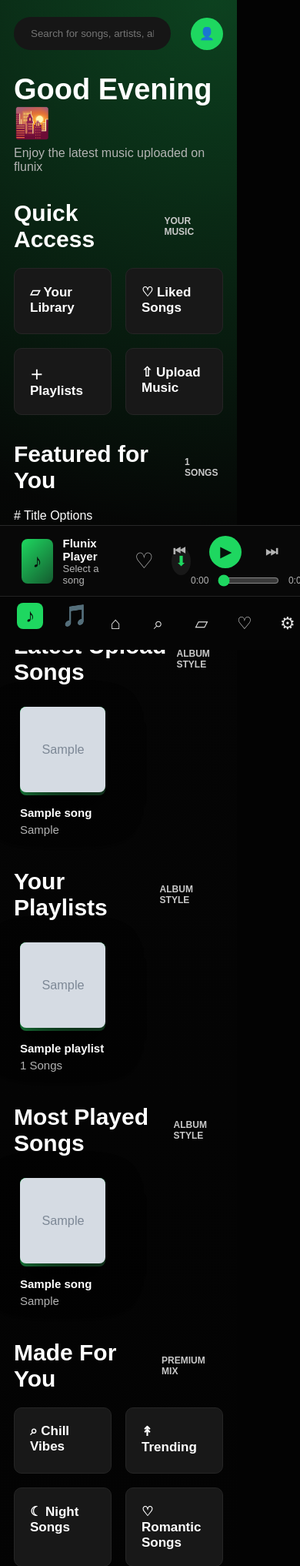
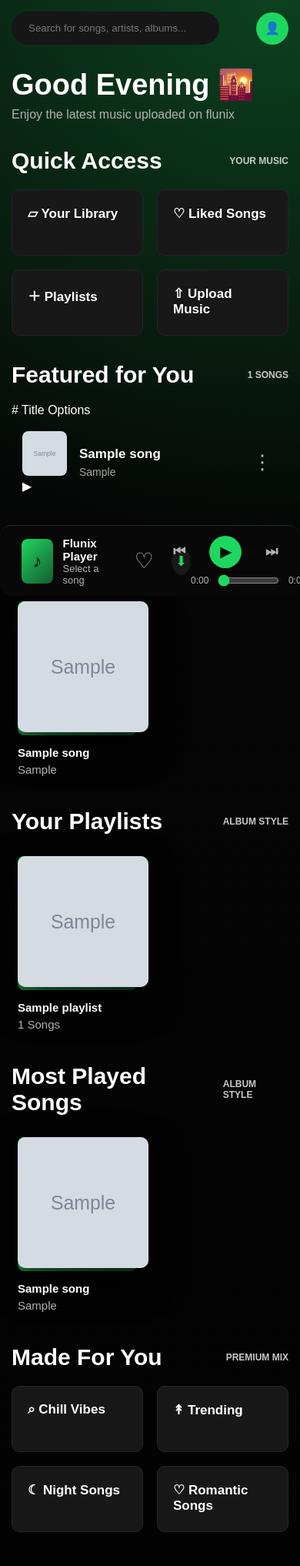
Before and after one commit to flunixmusic/flunix, a Flask app: page / in a window 390 px wide. Shown: the top 2034 px of the page at 77% size. Run offline with Flask 3, Linux system fonts and the light colour scheme; tables that the repository leaves empty hold one stand-in row (values such as "Sample post"); grey boxes marked "Sample" are stand-in pictures.

Commit message:
Mobile UI update

```diff
--- a/static/css/style.css
+++ b/static/css/style.css
@@ -1313,3 +1313,148 @@ audio{
     width: 100% !important;
   }
 }
+@media (max-width: 768px) {
+  body {
+    background: #0b0b0b;
+    color: white;
+  }
+
+  .sidebar {
+    display: none;
+  }
+
+  .settings-link,
+  .admin-link,
+  .brand-bottom {
+    display: none !important;
+  }
+
+  .main-content {
+    width: 100%;
+    margin: 0;
+    padding: 16px;
+    padding-bottom: 110px;
+  }
+
+  .songs-grid,
+  .playlist-grid,
+  .library-grid {
+    display: flex;
+    overflow-x: auto;
+    gap: 18px;
+    scroll-snap-type: x mandatory;
+  }
+
+  .song-card,
+  .playlist-card,
+  .library-card {
+    min-width: 170px;
+    background: transparent;
+  }
+
+  .song-card img,
+  .playlist-card img {
+    width: 170px;
+    height: 170px;
+    border-radius: 8px;
+    object-fit: cover;
+  }
+
+  .bottom-nav {
+    position: fixed;
+    bottom: 0;
+    left: 0;
+    right: 0;
+    background: #050505;
+    display: flex;
+    justify-content: space-around;
+    padding: 10px 0 14px;
+    z-index: 999;
+  }
+
+  .bottom-nav a {
+    color: #bbb;
+    text-decoration: none;
+    font-size: 13px;
+    text-align: center;
+  }
+
+  .bottom-nav a.active {
+    color: white;
+  }
+}
+/* =========================
+   MOBILE APP UI (FLUNIX)
+========================= */
+
+.mobile-bottom-nav{
+    display:none;
+}
+
+@media screen and (max-width:768px){
+
+    body{
+        background:#000;
+        overflow-x:hidden;
+    }
+
+    /* Sidebar hide */
+    .sidebar{
+        display:none !important;
+    }
+
+    /* Main content full width */
+    .main-content{
+        width:100% !important;
+        margin:0 !important;
+        padding:15px !important;
+        padding-bottom:180px !important;
+    }
+
+    /* Song cards horizontal */
+    .songs-grid,
+    .playlist-grid,
+    .library-grid,
+    .albums-grid,
+    .artists-grid{
+        display:flex !important;
+        gap:15px;
+        overflow-x:auto;
+        scroll-behavior:smooth;
+    }
+
+    .songs-grid::-webkit-scrollbar,
+    .playlist-grid::-webkit-scrollbar,
+    .library-grid::-webkit-scrollbar{
+        display:none;
+    }
+
+    .song-card,
+    .playlist-card,
+    .library-card{
+        min-width:170px;
+        flex-shrink:0;
+        background:transparent;
+        border:none;
+    }
+
+    .song-card img,
+    .playlist-card img,
+    .library-card img{
+        width:170px;
+        height:170px;
+        object-fit:cover;
+        border-radius:10px;
+    }
+
+    /* Player */
+    .bottom-player{
+        position:fixed;
+        left:10px;
+        right:10px;
+        bottom:80px;
+        width:auto;
+        border-radius:15px;
+        z-index:999;
+    }
+}
--- a/templates/base.html
+++ b/templates/base.html
@@ -104,6 +104,33 @@
 
 </div>
 
+<nav class="mobile-bottom-nav">
+    <a href="/">
+        ⌂
+        <span>Home</span>
+    </a>
+
+    <a href="/search">
+        ⌕
+        <span>Search</span>
+    </a>
+
+    <a href="/library">
+        ▱
+        <span>Library</span>
+    </a>
+
+    <a href="/liked">
+        ♡
+        <span>Liked</span>
+    </a>
+
+    <a href="/admin">
+        ⚙
+        <span>Admin</span>
+    </a>
+</nav>
+
 <script src="{{ url_for('static', filename='js/script.js') }}"></script>
 
 </body>
```
